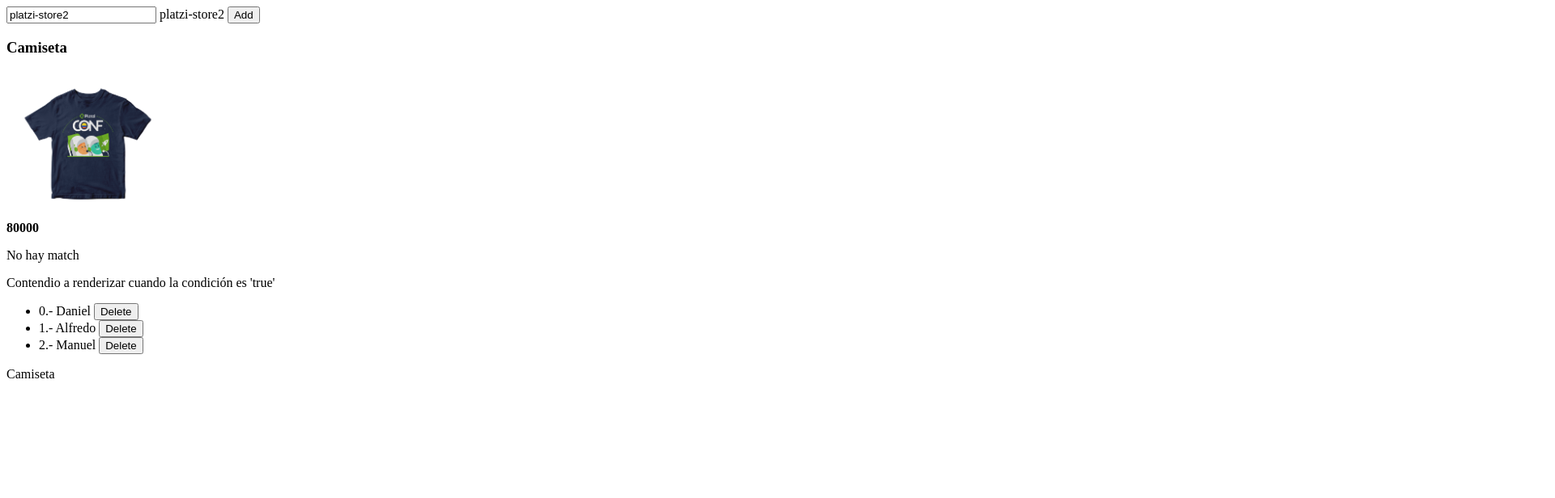
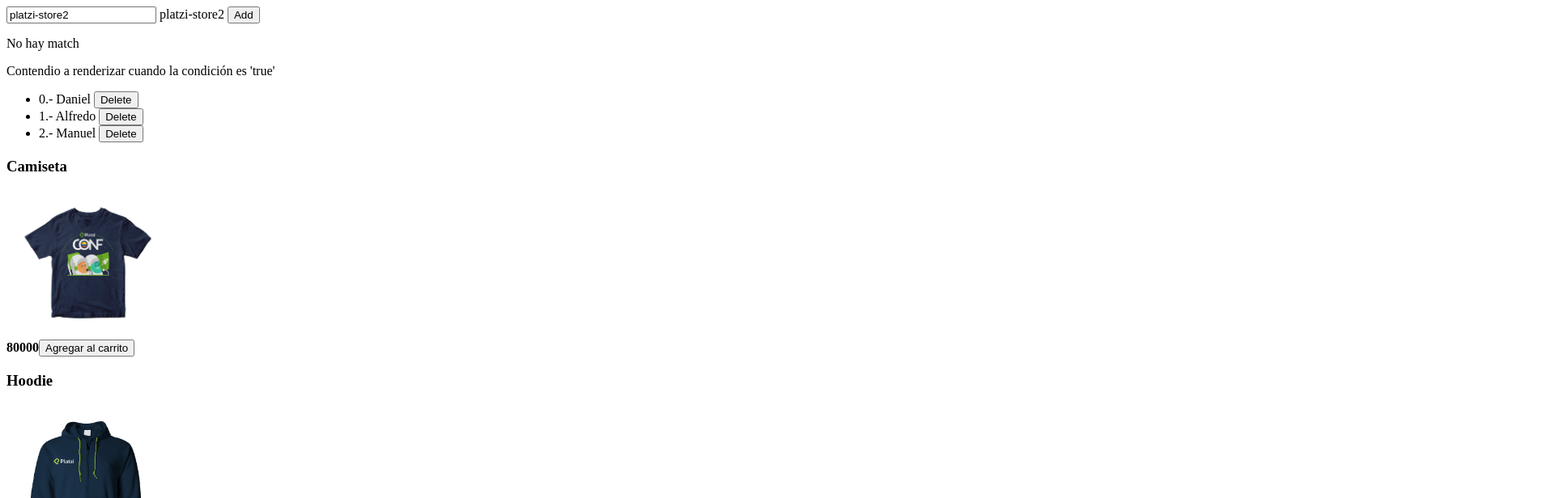
Before and after one commit to DannyMezaGit/platzi-store, an Angular app: page / in a window 1280 px wide. Shown: the top 616 px of the page at 81% size, 1920 px wide, since content can reach past the window. Built offline with nearby package versions, Linux system fonts and the light colour scheme.

Commit message:
inputs y outputs

```diff
--- a/src/app/app.component.html
+++ b/src/app/app.component.html
@@ -2,7 +2,7 @@
 {{ title }}
 <button (click)="addItem()">Add</button>
 
-<app-product></app-product>
+
 
 <div [ngSwitch]="title">
   <p *ngSwitchCase="'Daniel'">Este es Daniel</p>
@@ -27,7 +27,10 @@
 </ul>
 
 <div *ngFor="let product of products">
-   {{ product.title }}
-   <img [src]="product.image" alt="Imagen del producto">
-   {{ product.price }}
+
+  <app-product
+      (productClicked)="clickProduct($event)"
+      [product]="product">
+  </app-product>
+
 </div>
--- a/src/app/app.component.ts
+++ b/src/app/app.component.ts
@@ -67,4 +67,8 @@ export class AppComponent {
   deleteItem(index: number) {
     this.items.splice(index, 1);
   }
+
+  clickProduct(id: number) {
+    console.log('product', id);
+  }
 }
--- a/src/app/components/product/product.component.html
+++ b/src/app/components/product/product.component.html
@@ -2,3 +2,5 @@
 <img [src]="product.image" width="200" alt="Imagen del producto">
 <br>
 <strong>{{ product.price }}</strong>
+
+<button (click)="addCart()">Agregar al carrito</button>
--- a/src/app/components/product/product.component.ts
+++ b/src/app/components/product/product.component.ts
@@ -1,4 +1,4 @@
-import { Component, OnInit } from '@angular/core';
+import { Component, EventEmitter, Input, OnInit, Output } from '@angular/core';
 import { Product } from 'src/app/product.model';
 
 @Component({
@@ -8,16 +8,16 @@ import { Product } from 'src/app/product.model';
 })
 export class ProductComponent implements OnInit {
 
-  product: Product = {
-    id: '1',
-    image: 'assets/images/camiseta.png',
-    title: 'Camiseta',
-    price: 80000,
-    description: 'bla bla bla bla bla'
-  }
+  @Input() product: Product = new Input();
+  @Output() productClicked: EventEmitter<any> = new EventEmitter();
   constructor() { }
 
   ngOnInit(): void {
   }
 
+  addCart() {
+    console.log('Añadir al carrito')
+    this.productClicked.emit(this.product.id);
+  }
+
 }
```
